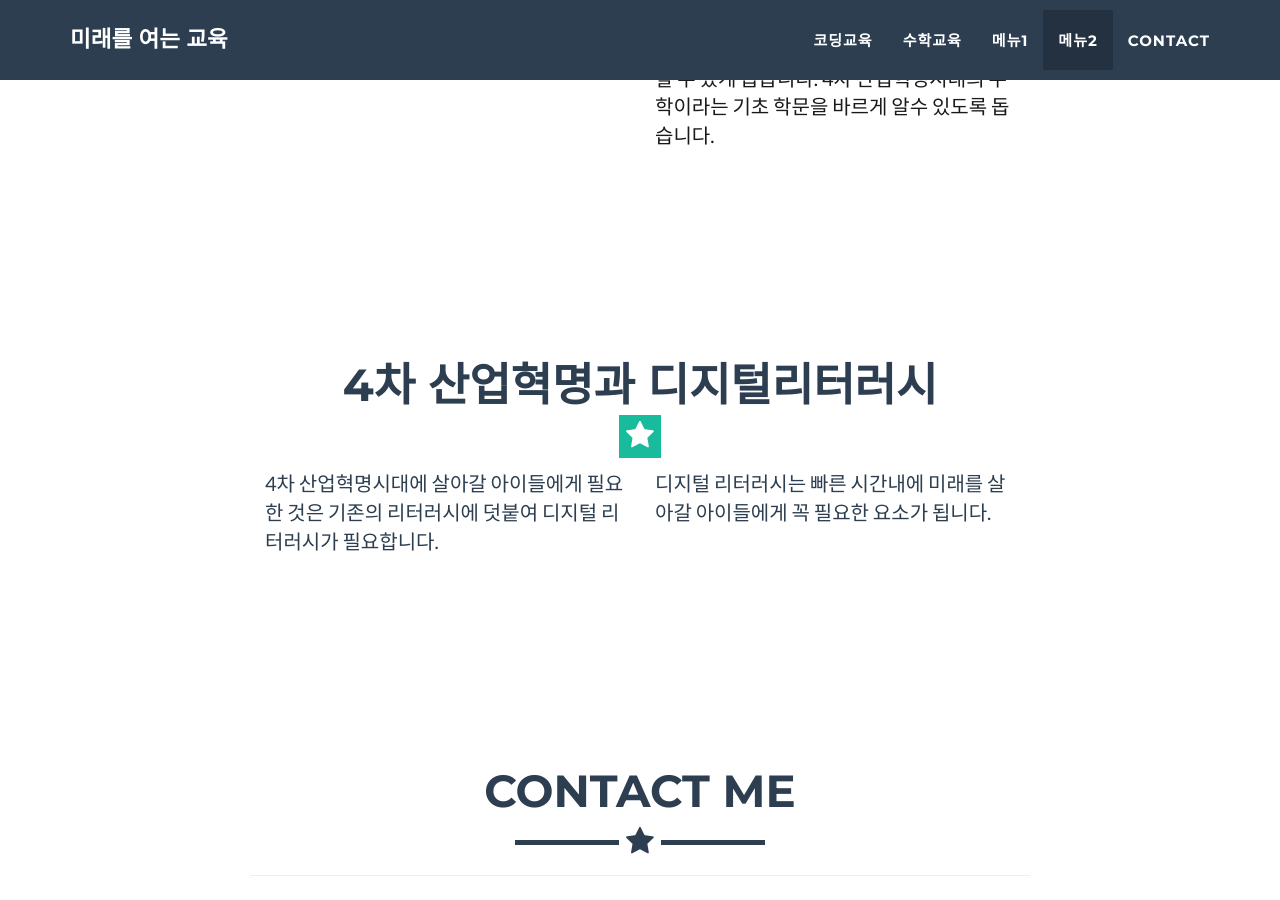
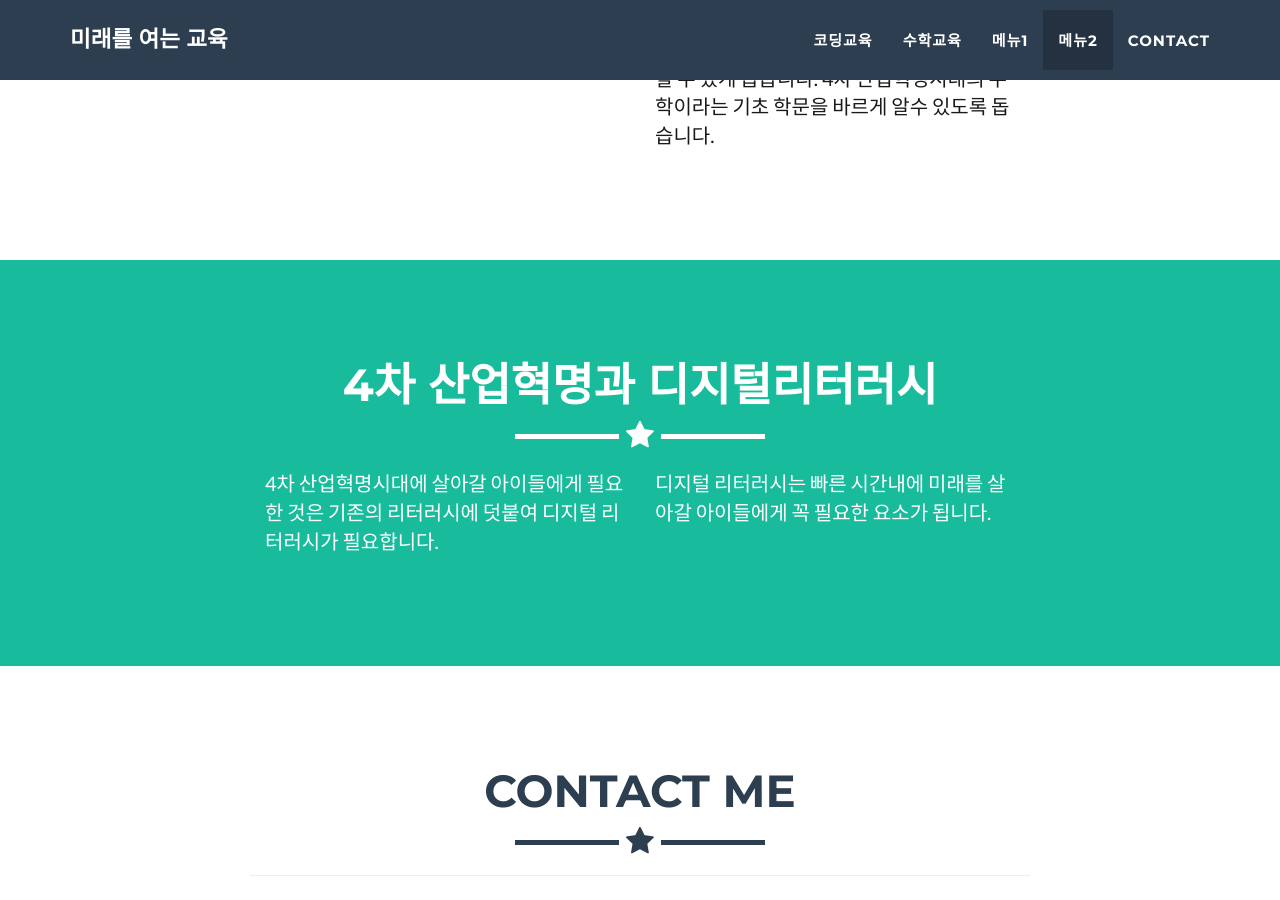
Before and after one commit to eventia/eventia.github.io, a Jekyll site: the page built from index.html, in a window 1280 px wide and 900 px high, scrolled down 3528 px. Built offline with Jekyll 4.4.1, drawn with Linux system fonts in a browser that asks for light colours.

Commit message:
HomePage 2019-02-08-[19:32]

```diff
--- a/_includes/menupage3.html
+++ b/_includes/menupage3.html
@@ -1,5 +1,5 @@
 <!-- Page2 Section -->
-    <section class="about" id="menupage3">
+    <section class="success" id="menupage3">
         <div class="container">
             <div class="row">
                 <div class="col-lg-12 text-center">
```
